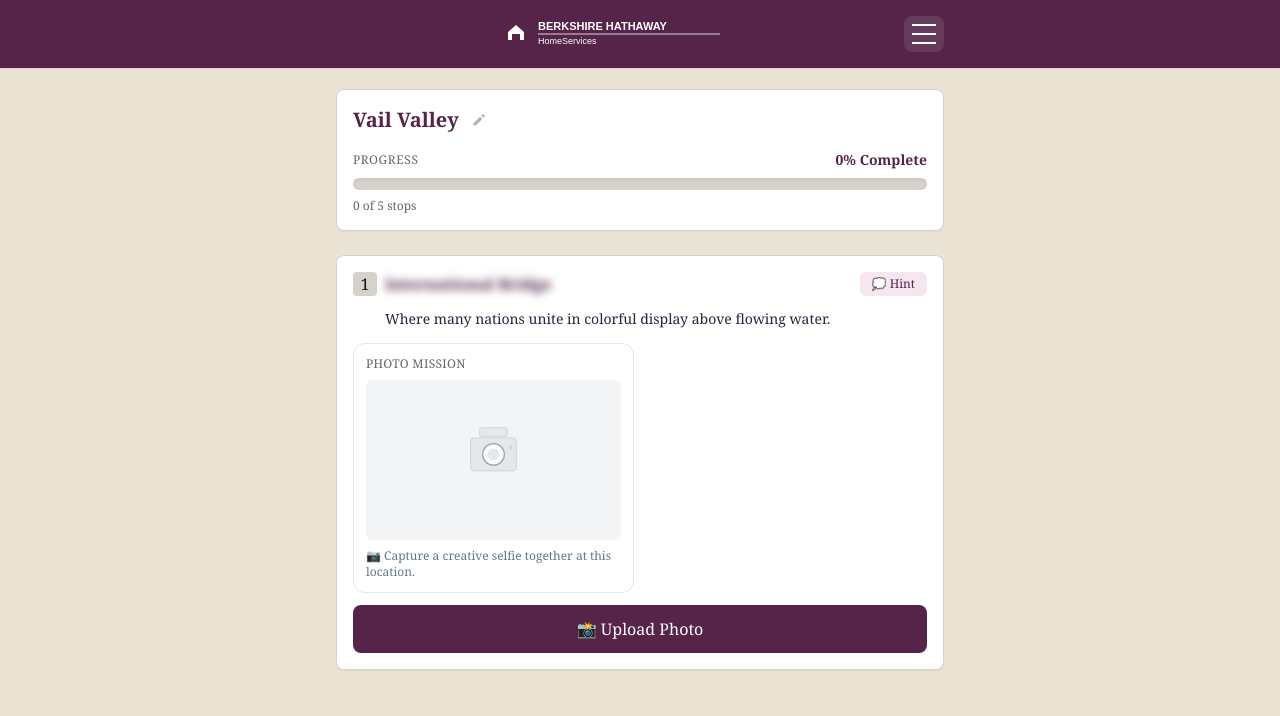
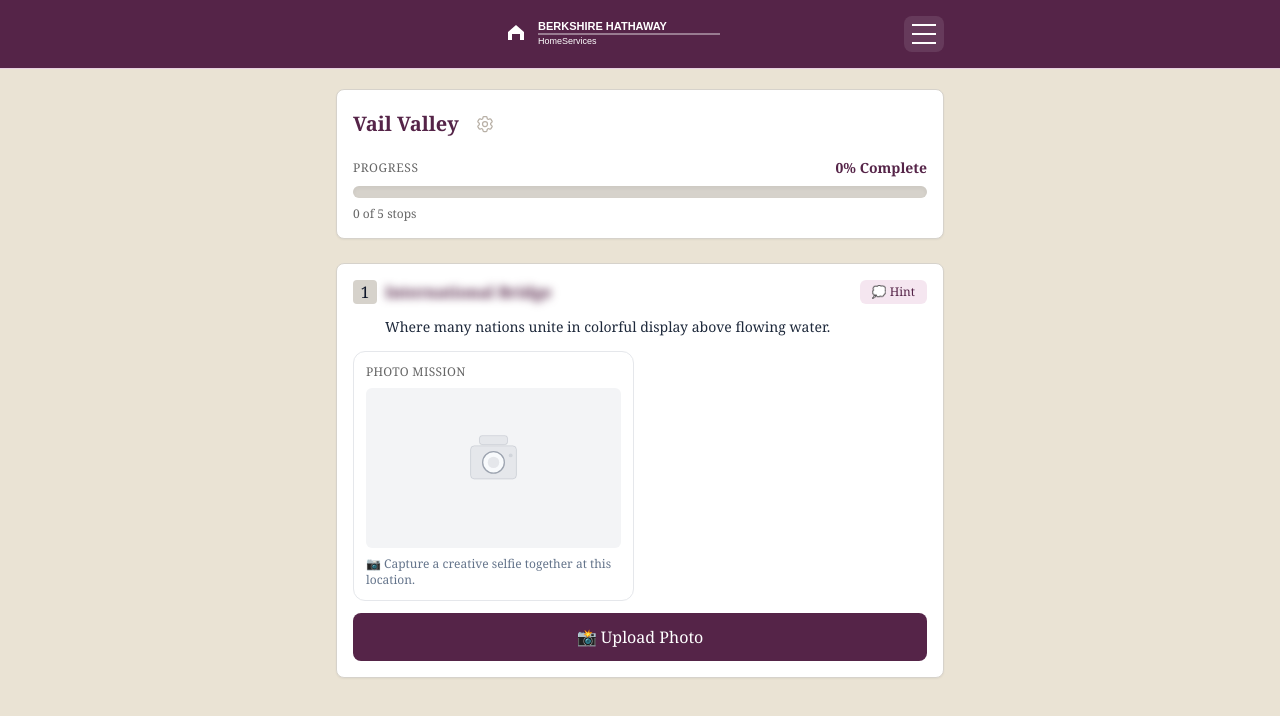
Before and after one commit to cr-nattress/vailscavengerhunt, a React (Vite) app: page / in a window 1280 px wide. Shown: the top 716 px of the page. Built offline with nearby package versions, Linux system fonts and the light colour scheme; no server answers.

Commit message:
UI: follow-up tweaks to App; update local settings

```diff
--- a/src/App.jsx
+++ b/src/App.jsx
@@ -552,16 +552,25 @@
             <h2 className='text-xl font-semibold'>{locationName}</h2>
             <button
               onClick={() => setIsEditMode(!isEditMode)}
-              className='p-1 transition-colors'
+              className='p-2 rounded-full transition-all duration-150 hover:scale-110 active:scale-95'
               style={{
-                color: 'var(--color-warm-grey)'
+                color: 'var(--color-warm-grey)',
+                backgroundColor: 'transparent'
               }}
-              onMouseEnter={(e) => e.target.style.color = 'var(--color-cabernet)'}
-              onMouseLeave={(e) => e.target.style.color = 'var(--color-warm-grey)'}
-              title='Edit location and team'
+              onMouseEnter={(e) => {
+                e.target.style.color = 'var(--color-cabernet)'
+                e.target.style.backgroundColor = 'var(--color-light-pink)'
+              }}
+              onMouseLeave={(e) => {
+                e.target.style.color = 'var(--color-warm-grey)'
+                e.target.style.backgroundColor = 'transparent'
+              }}
+              title='Settings - Change location and team'
+              aria-label='Open settings'
             >
-              <svg className="w-4 h-4" fill="currentColor" viewBox="0 0 20 20">
-                <path d="M13.586 3.586a2 2 0 112.828 2.828l-.793.793-2.828-2.828.793-.793zM11.379 5.793L3 14.172V17h2.828l8.38-8.379-2.83-2.828z"></path>
+              <svg className="w-5 h-5" fill="none" stroke="currentColor" viewBox="0 0 24 24" strokeWidth="1.5">
+                <path strokeLinecap="round" strokeLinejoin="round" d="M9.594 3.94c.09-.542.56-.94 1.11-.94h2.593c.55 0 1.02.398 1.11.94l.213 1.281c.063.374.313.686.645.87.074.04.147.083.22.127.324.196.72.257 1.075.124l1.217-.456a1.125 1.125 0 011.37.49l1.296 2.247a1.125 1.125 0 01-.26 1.431l-1.003.827c-.293.24-.438.613-.431.992a6.759 6.759 0 010 .255c-.007.378.138.75.43.99l1.005.828c.424.35.534.954.26 1.43l-1.298 2.247a1.125 1.125 0 01-1.369.491l-1.217-.456c-.355-.133-.75-.072-1.076.124a6.57 6.57 0 01-.22.128c-.331.183-.581.495-.644.869l-.213 1.28c-.09.543-.56.941-1.11.941h-2.594c-.55 0-1.02-.398-1.11-.94l-.213-1.281c-.062-.374-.312-.686-.644-.87a6.52 6.52 0 01-.22-.127c-.325-.196-.72-.257-1.076-.124l-1.217.456a1.125 1.125 0 01-1.369-.49l-1.297-2.247a1.125 1.125 0 01.26-1.431l1.004-.827c.292-.24.437-.613.43-.992a6.932 6.932 0 010-.255c.007-.378-.138-.75-.43-.99l-1.004-.828a1.125 1.125 0 01-.26-1.43l1.297-2.247a1.125 1.125 0 011.37-.491l1.216.456c.356.133.751.072 1.076-.124.072-.044.146-.087.22-.128.332-.183.582-.495.644-.869l.214-1.281z" />
+                <path strokeLinecap="round" strokeLinejoin="round" d="M15 12a3 3 0 11-6 0 3 3 0 016 0z" />
               </svg>
             </button>
           </div>
```
Also changed, not shown: .claude/settings.local.json.
